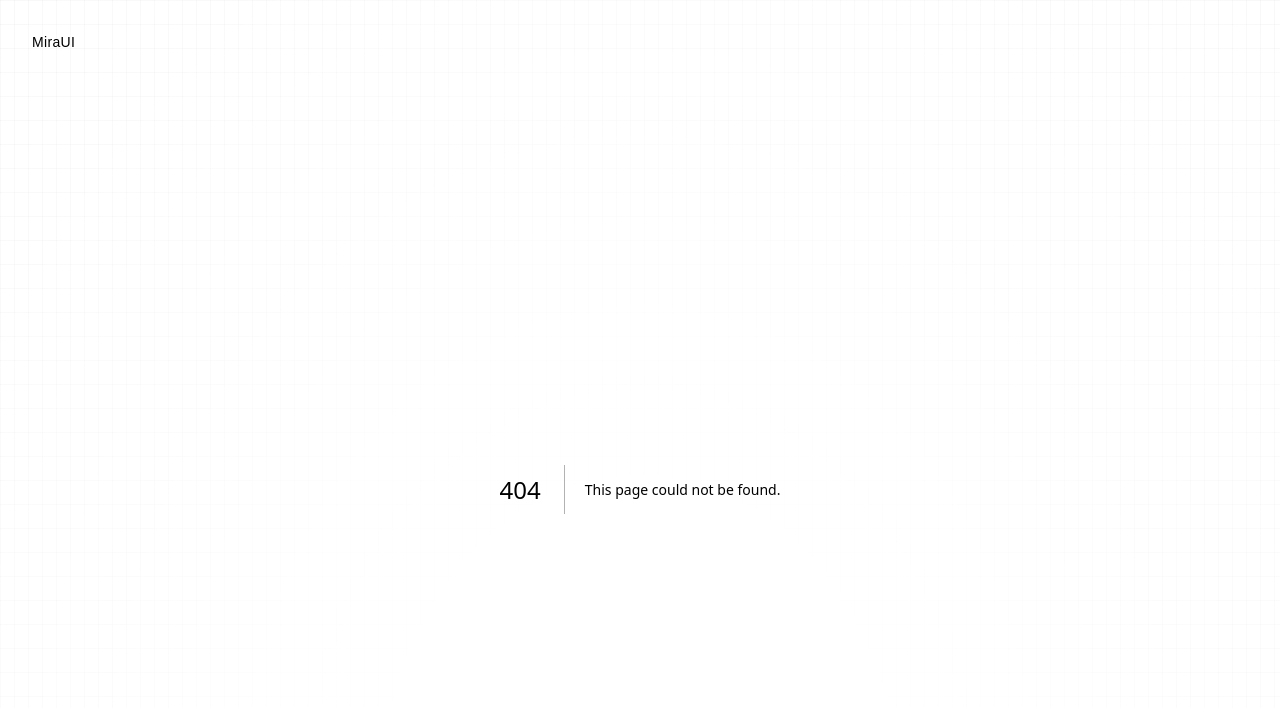
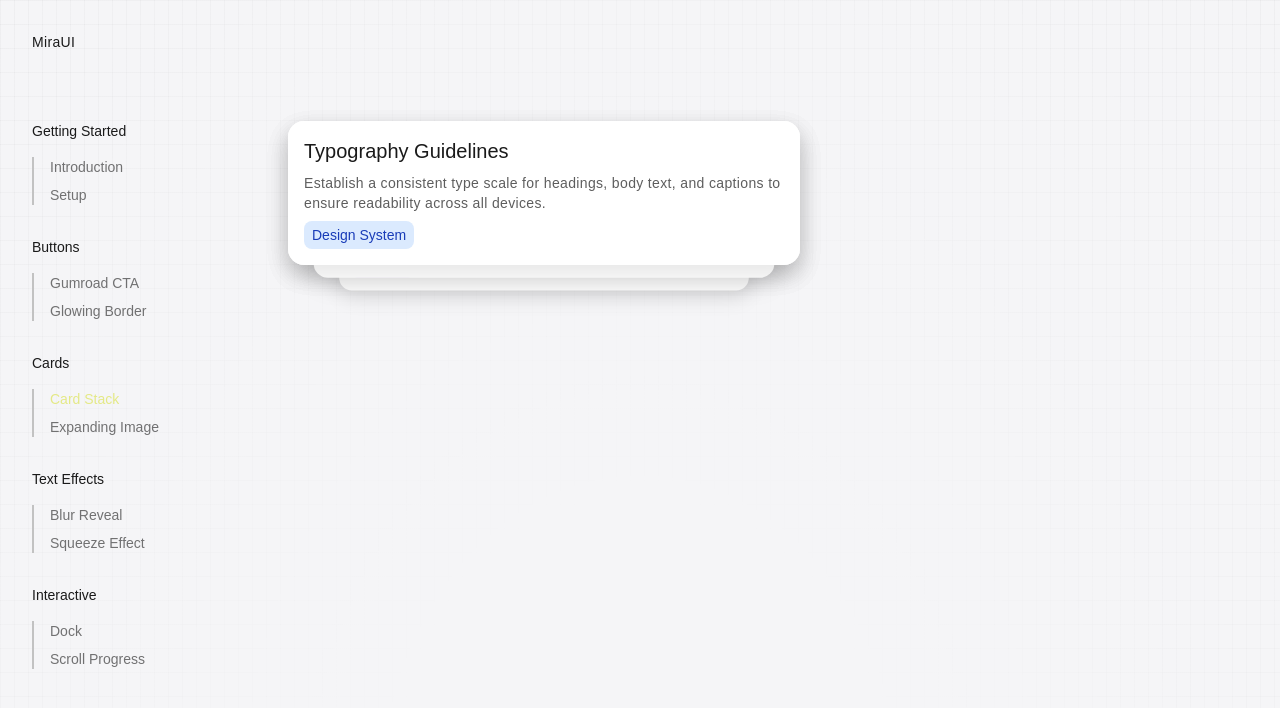
Before and after one commit to k4rtikay/ui-lab, a Next.js app: page /components/card-stack in a window 1280 px wide. Before the commit this address had no page. Shown: the top 708 px of the page. Built offline with nearby package versions, Linux system fonts and the light colour scheme; some icons are missing.

Commit message:
feat: add a stack of cards component

```diff
--- a/package.json
+++ b/package.json
@@ -12,6 +12,7 @@
     "@icons-pack/react-simple-icons": "^13.8.0",
     "clsx": "^2.1.1",
     "lucide-react": "^0.553.0",
+    "motion": "^12.23.24",
     "next": "16.0.1",
     "react": "19.2.0",
     "react-dom": "19.2.0",
--- /dev/null
+++ b/src/app/components/card-stack/layout.tsx
@@ -0,0 +1,9 @@
+import React from "react";
+
+export default function CardStackLayout({
+    children,
+}:{children: React.ReactNode}){
+    return(
+        <div>{children}</div>
+    )
+}
--- /dev/null
+++ b/src/app/components/card-stack/page.tsx
@@ -0,0 +1,52 @@
+import React from "react";
+import CardStack from "@/app/ui/works/Card-stack/CardStack";
+
+export default function CardStackPage({
+    children,
+}:{children: React.ReactNode}){
+
+    const MOCK_CARDS = [
+        {
+            id: 1,
+            title: "Typography Guidelines",
+            description: "Establish a consistent type scale for headings, body text, and captions to ensure readability across all devices.",
+            category: "Design System",
+            color: "bg-blue-100 text-blue-800",
+        },
+        {
+            id: 2,
+            title: "Authentication Flow",
+            description: "Refactor the login component to support OAuth providers including Google, GitHub, and Twitter.",
+            category: "Development",
+            color: "bg-green-100 text-green-800",
+        },
+        {
+            id: 3,
+            title: "User Research Synthesis",
+            description: "Analyze the results from the 15 user interviews and identify the top 3 pain points for the dashboard.",
+            category: "Research",
+            color: "bg-purple-100 text-purple-800",
+        },
+        {
+            id: 4,
+            title: "Mobile Responsive Audit",
+            description: "Check all landing pages on iPhone SE and Pixel sizes to ensure no horizontal scrolling issues.",
+            category: "QA",
+            color: "bg-orange-100 text-orange-800",
+        },
+        {
+            id: 5,
+            title: "Dark Mode Contrast",
+            description: "Verify that all gray text colors pass WCAG AA standards when in dark mode.",
+            category: "Accessibility",
+            color: "bg-red-100 text-red-800",
+        },
+    ];
+
+
+    return(
+        <div>
+            <CardStack items={MOCK_CARDS}></CardStack>
+        </div>
+    )
+}
--- a/src/app/ui/shared/Sidenav.tsx
+++ b/src/app/ui/shared/Sidenav.tsx
@@ -39,8 +39,8 @@ export default function Sidenav(){
             category: 'Cards',
             items: [
                 {
-                    name: 'Perspective Shift',
-                    href: '/components/perspective-shift'
+                    name: 'Card Stack',
+                    href: '/components/card-stack'
                 },
                 {
                     name: 'Expanding Image',
--- /dev/null
+++ b/src/app/ui/works/Card-stack/CardStack.tsx
@@ -0,0 +1,97 @@
+"use client";
+
+import clsx from "clsx";
+import React, { useState } from "react";
+import { motion } from "motion/react";
+
+type cardData = {
+  id: number | string;
+  title: string;
+  description: string;
+  category: string;
+  color: string;
+};
+
+interface CardStackProps extends React.ButtonHTMLAttributes<HTMLDivElement> {
+    items: cardData[];
+};
+
+export default function CardStack({
+    items,
+    className,
+    ...props
+}:CardStackProps){
+
+    const [activeIndex, setActiveIndex] = useState<number>(0);
+    const totalCards  = items.length;
+
+
+    const TOP_CARD_STYLE = {
+        scale: 1,
+        y: 0,
+        zIndex: 30,
+        opacity: 1
+    };
+
+    const SECOND_CARD_STYLE = {
+        scale: 0.9,
+        y: 20,
+        zIndex: 20,
+        opacity: 1
+    };
+
+    const THIRD_CARD_STYLE = {
+        scale: 0.8,
+        y: 40,
+        zIndex: 10,
+        opacity: 1
+    };
+
+    const HIDDEN_STYLE = {
+        scale: 0.8,
+        y: -60,
+        zIndex: 0,
+        opacity: 0
+    };
+
+
+    const  handleClick = () =>{
+        setActiveIndex((prevIndex)=>{
+            return (prevIndex+1)%totalCards ;
+        })
+    }
+
+    return(
+        <div className="relative">
+            {
+                items.map((item, index)=>{
+                    let style;
+
+                    if(index === activeIndex){
+                        style=TOP_CARD_STYLE;
+                    }
+                    else if(index === (activeIndex+1)%totalCards){
+                        style=SECOND_CARD_STYLE;
+                    }
+                    else if(index === (activeIndex+2)%totalCards){
+                        style=THIRD_CARD_STYLE;
+                    }else{
+                        style="opacity-0";
+                        console.log(activeIndex)
+                    }
+
+                    return(
+                        <motion.div key={item.id}
+                        animate={style}
+                        className="h-fit max-w-lg px-4 py-4 flex flex-col gap-2 absolute inset-0 rounded-2xl bg-white dark:bg-zinc-900 text-foreground shadow-[0px_10px_25px_rgba(0,0,0,0.1)] dark:shadow-none dark:border dark:border-zinc-800"
+                        onClick={handleClick}>
+                            <h1 className="text-xl font-medium">{item.title}</h1>
+                            <p className="text-sm opacity-70 tracking-wide">{item.description}</p>
+                            <span className={clsx("px-2 py-1 w-fit text-sm rounded-lg",item.color)}>{item.category}</span>
+                        </motion.div>
+                    )
+                })
+            }
+        </div>
+    )
+}
```
Also changed, not shown: 1 other file (tests, documents, lock files or other folders).
